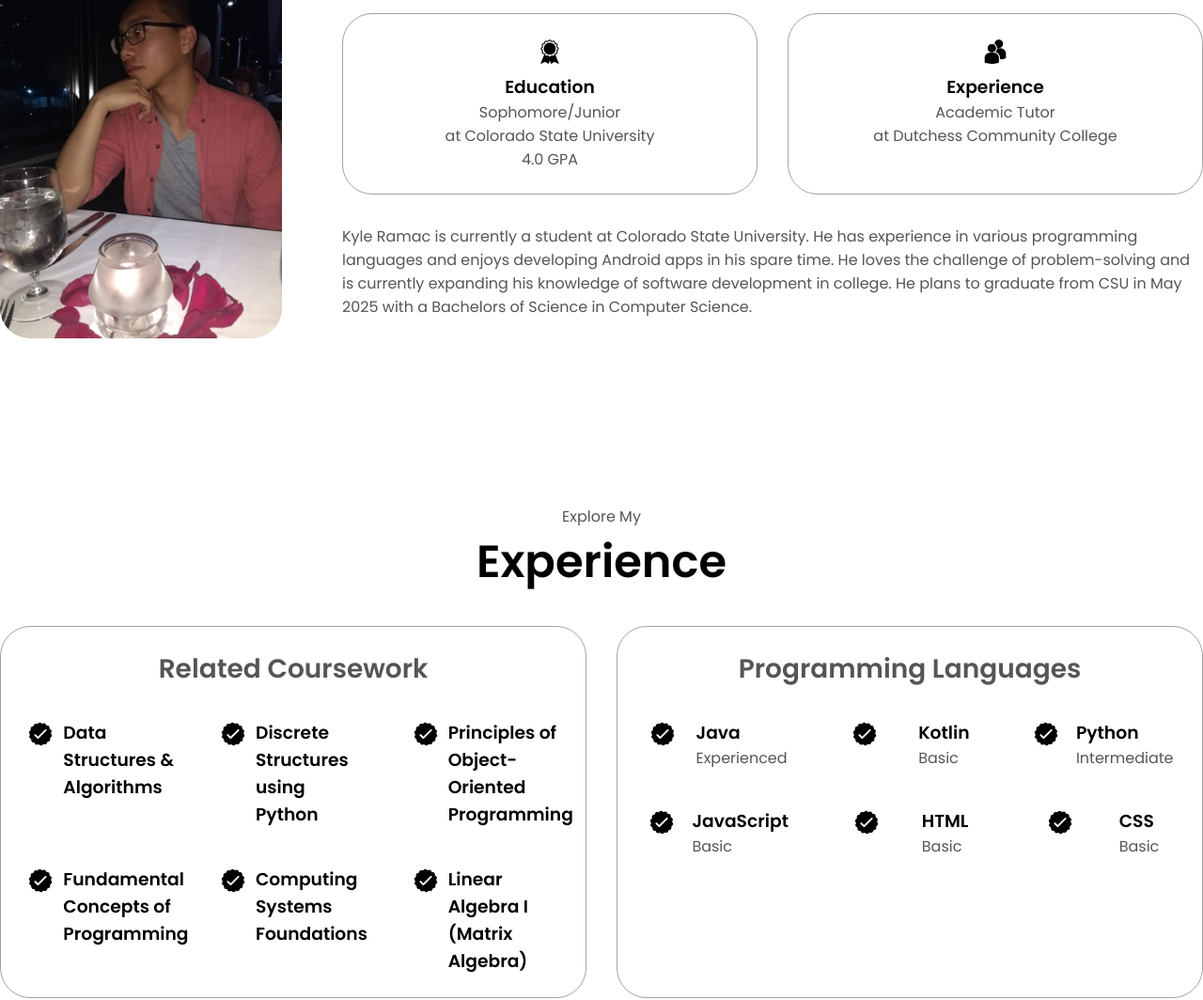
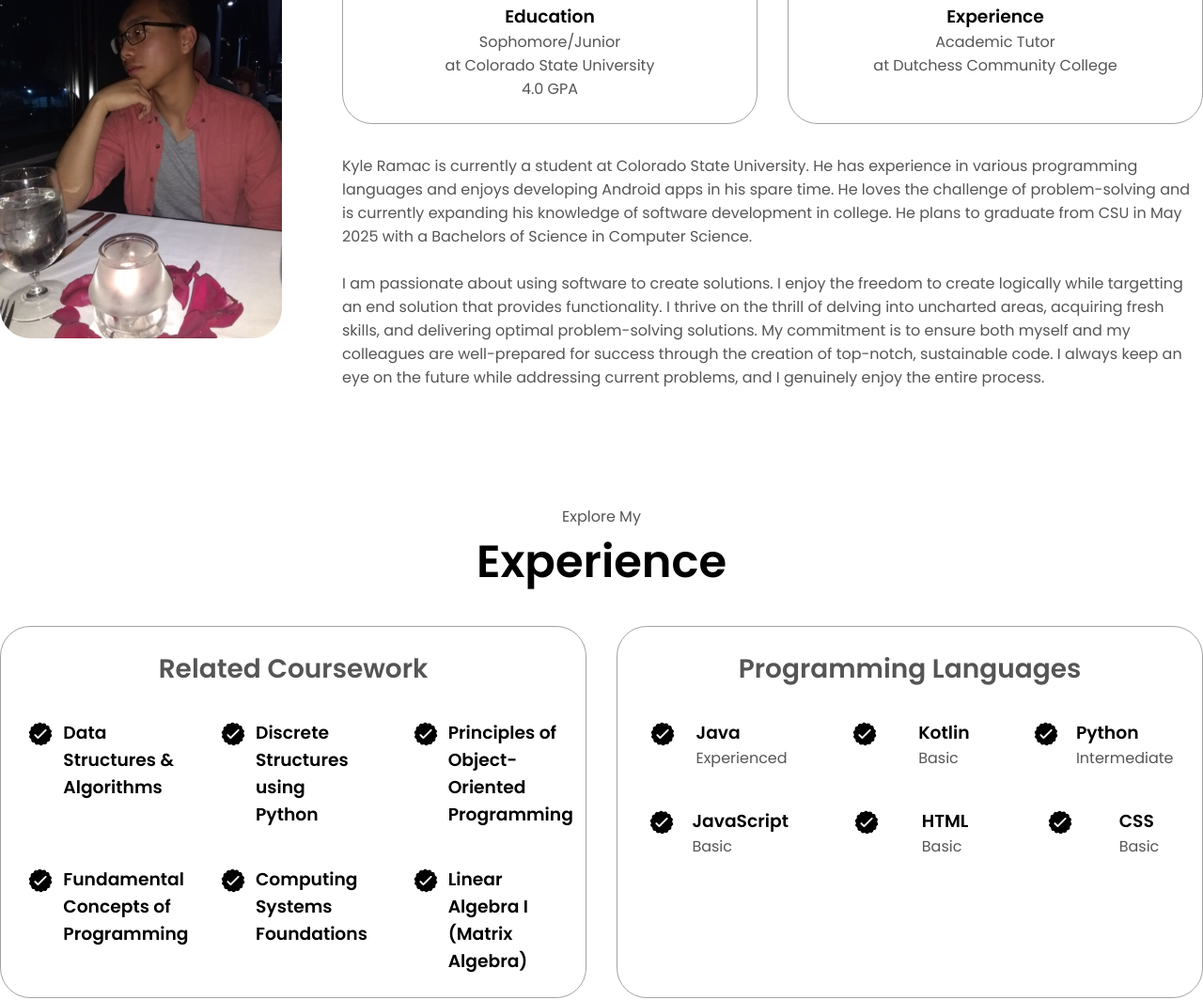
Before and after one commit to ksramac/html-css-js-portfolio, a plain HTML site: page index.html in a window 1280 px wide. Shown: the part 1159-2223 px from the top of the page at 94% size. Drawn offline with Linux system fonts and the light colour scheme.

Commit message:
updated about me
updated about me

```diff
--- a/index.html
+++ b/index.html
@@ -94,7 +94,8 @@
                 <div class="text-container">
                     <p>Kyle Ramac is currently a student at Colorado State University. He has experience in various programming languages and enjoys developing Android apps in his spare time.
                         He loves the challenge of problem-solving and is currently expanding his knowledge of software development in college.
-                         He plans to graduate from CSU in May 2025 with a Bachelors of Science in Computer Science.</p>
+                         He plans to graduate from CSU in May 2025 with a Bachelors of Science in Computer Science. </p>
+                    <p><br> I am passionate about using software to create solutions. I enjoy the freedom to create logically while targetting an end solution that provides functionality. I thrive on the thrill of delving into uncharted areas, acquiring fresh skills, and delivering optimal problem-solving solutions. My commitment is to ensure both myself and my colleagues are well-prepared for success through the creation of top-notch, sustainable code. I always keep an eye on the future while addressing current problems, and I genuinely enjoy the entire process.</p>
                 </div>
             </div>
         </div>
```
